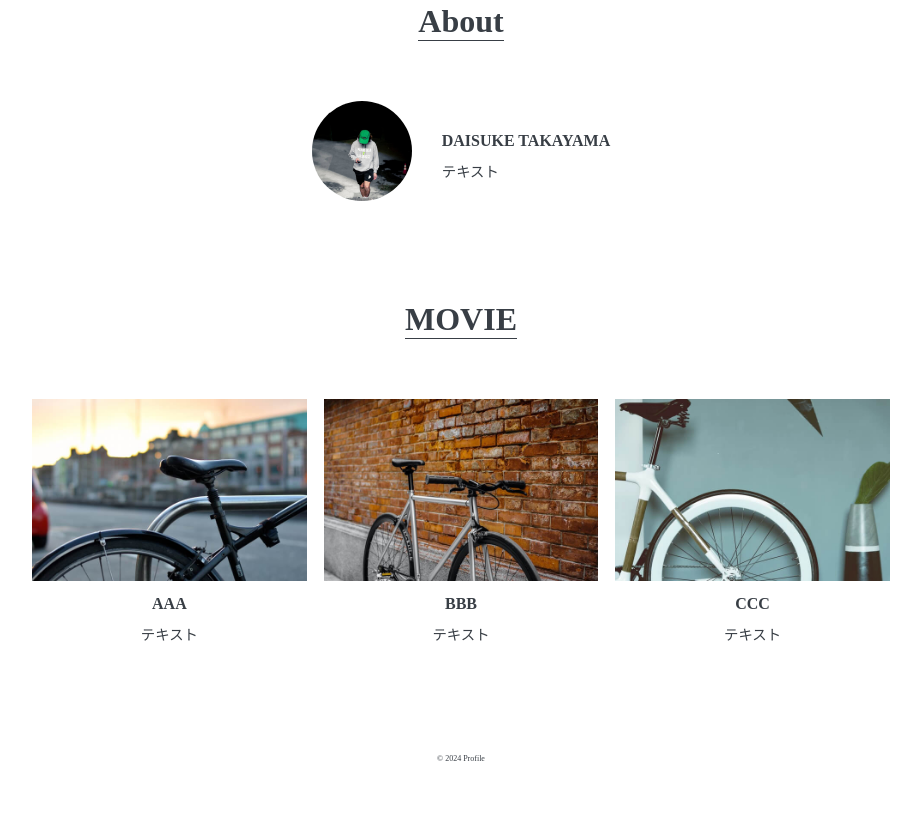
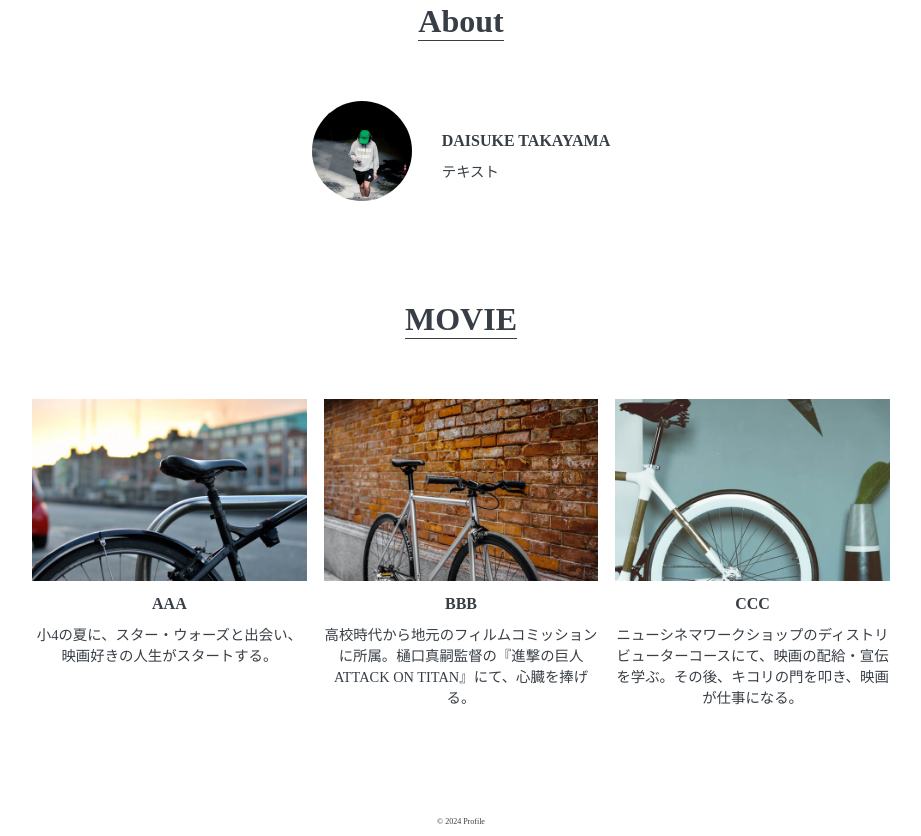
Before and after one commit to CafeMist/profile, a plain HTML site: page index.html in a window 1280 px wide. Shown: the part 741-1577 px from the top of the page, without its empty margins (179-1100 px from the left). Before the commit the page ends 1514 px from the top, so only its background shows below. Drawn offline with Linux system fonts and the light colour scheme; some packages are replaced by stand-ins of ours.

Commit message:
Add files via upload

```diff
--- a/index.html
+++ b/index.html
@@ -45,17 +45,17 @@
           <li>
             <img src="img/bicycle1.jpg" alt="テキスト">
             <h3 class="content-title">AAA</h3>
-            <p>テキスト</p>
+            <p>小4の夏に、スター・ウォーズと出会い、映画好きの人生がスタートする。</p>
           </li>
           <li>
             <img src="img/bicycle2.jpg" alt="テキスト">
             <h3 class="content-title">BBB</h3>
-            <p>テキスト</p>
+            <p>高校時代から地元のフィルムコミッションに所属。樋口真嗣監督の『進撃の巨人 ATTACK ON TITAN』にて、心臓を捧げる。</p>
           </li>
           <li>
             <img src="img/bicycle3.jpg" alt="テキスト">
             <h3 class="content-title">CCC</h3>
-            <p>テキスト</p>
+            <p>ニューシネマワークショップのディストリビューターコースにて、映画の配給・宣伝を学ぶ。その後、キコリの門を叩き、映画が仕事になる。</p>
           </li>
         </ul>
       </section>
```
